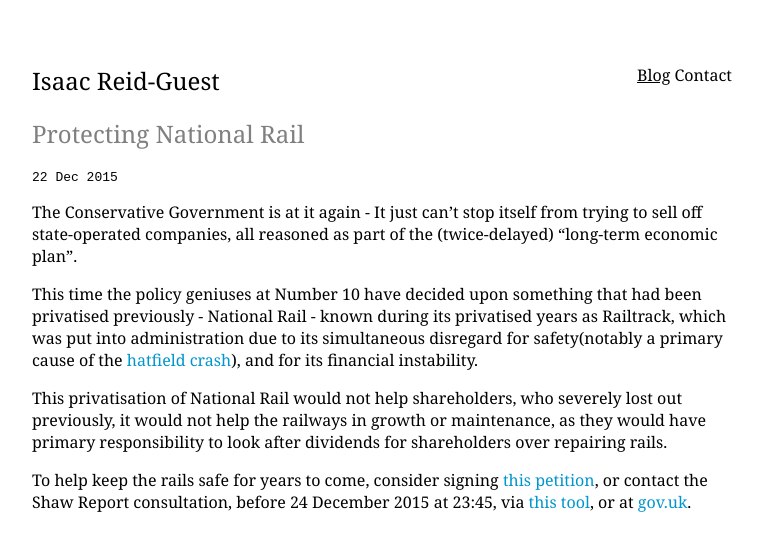
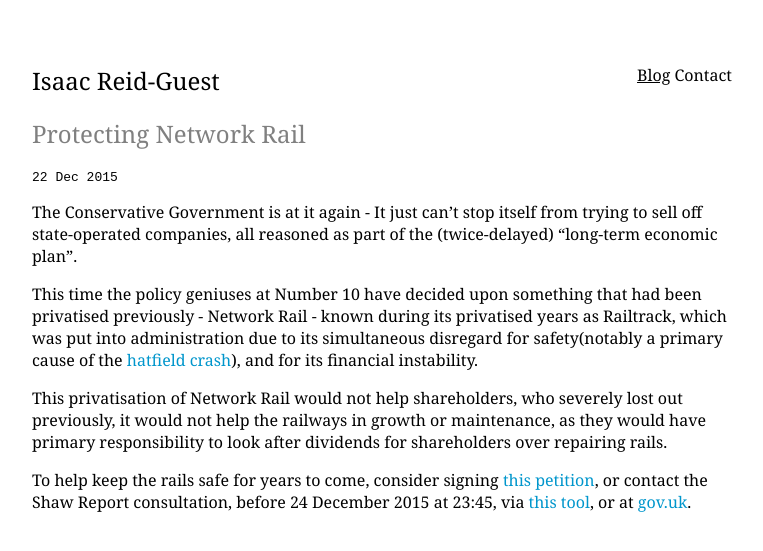
Before and after one commit to ir-g/ir-g.github.io, a Jekyll site: the page built from _posts/2015-12-22-national-rail-consultation.md, in a window 1280 px wide. Shown: the top 551 px of the page, without its empty margins (258-1021 px from the left). Built offline with Jekyll 4.4.1, drawn with Linux system fonts in a browser that asks for light colours.

Commit message:
Update 2015-12-22-national-rail-consultation.md

```diff
--- a/_posts/2015-12-22-national-rail-consultation.md
+++ b/_posts/2015-12-22-national-rail-consultation.md
@@ -1,5 +1,5 @@
 ---
-title: Protecting National Rail
+title: Protecting Network Rail
 description: Remember Railtrack?
 ---
 
@@ -7,8 +7,8 @@
 
 The Conservative Government is at it again - It just can't stop itself from trying to sell off state-operated companies, all reasoned as part of the (twice-delayed) "long-term economic plan".
 
-This time the policy geniuses at Number 10 have decided upon something that had been privatised previously - National Rail - known during its privatised years as Railtrack, which was put into administration due to its simultaneous disregard for safety(notably a primary cause of the [hatfield crash](https://en.wikipedia.org/wiki/Hatfield_rail_crash)), and for its financial instability.
+This time the policy geniuses at Number 10 have decided upon something that had been privatised previously - Network Rail - known during its privatised years as Railtrack, which was put into administration due to its simultaneous disregard for safety(notably a primary cause of the [hatfield crash](https://en.wikipedia.org/wiki/Hatfield_rail_crash)), and for its financial instability.
 
-This privatisation of National Rail would not help shareholders, who severely lost out previously, it would not help the railways in growth or maintenance, as they would have primary responsibility to look after dividends for shareholders over repairing rails.
+This privatisation of Network Rail would not help shareholders, who severely lost out previously, it would not help the railways in growth or maintenance, as they would have primary responsibility to look after dividends for shareholders over repairing rails.
 
 To help keep the rails safe for years to come, consider signing [this petition](), or contact the Shaw Report consultation, before 24 December 2015 at 23:45, via [this tool](http://weownit.org.uk/act-now/dont-let-grinches-privatise-network-rail), or at [gov.uk](https://www.gov.uk/government/consultations/shaw-report-scoping-study).
```
